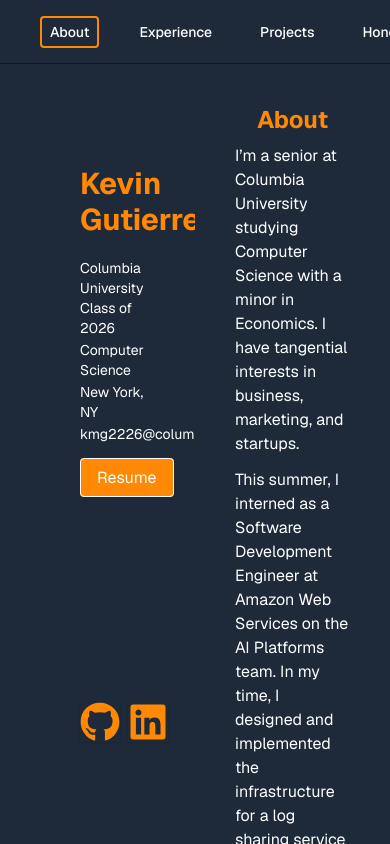
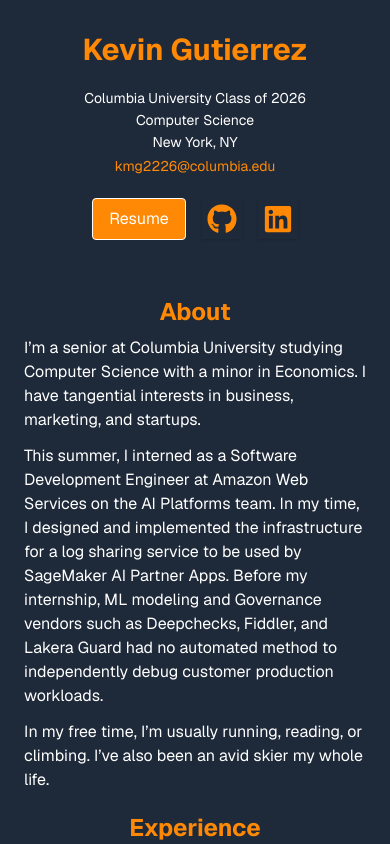
Before and after one commit to kevingutierrez04/kevingutierrez, a Next.js app: page / in a window 390 px wide. Built offline with nearby package versions, Linux system fonts and the light colour scheme.

Commit message:
CSS changes

```diff
--- a/src/app/page.tsx
+++ b/src/app/page.tsx
@@ -34,8 +34,8 @@ export default function Home() {
   return (
     <div className="h-screen w-screen overflow-hidden font-sans">
       {/* Header */}
-      <header className="fixed top-0 left-0 w-full h-16 bg-gray-800 flex items-center pl-10 justify-start border-b-1">
-        <nav className="flex gap-8 text-white font-medium text-sm">
+      <header className="hidden md:flex fixed top-0 left-0 w-full h-16 bg-gray-800 border-b border-gray-700 items-center pl-10 z-10">
+        <nav className="flex gap-8 text-white font-semibold text-sm">
           {["about", "experience", "projects", "honors"].map((id) => (
             <button
               key={id}
@@ -60,33 +60,38 @@ export default function Home() {
       </header>
 
       {/* Split layout */}
-      <div className="flex pt-16 h-full">
+      <div className="flex flex-col md:flex-row md:pt-16 h-full">
         {/* Left fixed panel */}
-        <aside className="content-center w-1/2 bg-gray-800 text-white pl-20 p-10 space-y-5 overflow-y-auto">
+        <aside className="w-full md:w-1/3 bg-gray-800 text-white px-6 py-8 md:pl-20 md:p-10 space-y-5 overflow-visible text-center md:text-left">
           <div>
-            <h1 className="text-left pb-5 text-3xl font-bold text-orange-400">Kevin Gutierrez</h1>
-            <p className="pb-0.5 text-left text-sm">Columbia University Class of 2026</p>
-            <p className="pb-0.5 text-left text-sm">Computer Science</p>
-            <p className="pb-0.5 text-left text-sm">New York, NY</p>
-            <p className="pb-0.5 text-left text-sm">kmg2226@columbia.edu</p>
+            <h1 className="pb-5 text-3xl font-bold text-orange-400">Kevin Gutierrez</h1>
+            <p className="pb-0.5 text-sm">Columbia University Class of 2026</p>
+            <p className="pb-0.5 text-sm">Computer Science</p>
+            <p className="pb-0.5 text-sm">New York, NY</p>
+            <a
+              href="mailto:kmg2226@columbia.edu"
+              className="pb-0.5 text-sm text-orange-400 hover:underline transition inline-block"
+            >
+              kmg2226@columbia.edu
+            </a>
           </div>
-          <a className="bg-orange-400 cursor-pointer mt-4 px-4 py-2 border border-white rounded hover:bg-orange-600 duration-700 transition"
+          <div className="mt-4 flex items-center justify-center md:justify-start gap-4">
+            <a
               href="/images/Gutierrez,Kevin.pdf"
               target="_blank"
               rel="noopener noreferrer"
+              className="bg-orange-400 cursor-pointer px-4 py-2 border border-white rounded hover:bg-orange-600 duration-700 transition"
             >
               Resume
             </a>
 
-          <div className="h-48"></div>
-            <div className="flex gap-2">
             <a
               href="https://github.com/kevingutierrez04"
               target="_blank"
               rel="noopener noreferrer"
               className="w-[40px] h-[40px] flex items-center justify-center shadow-sm text-orange-400 hover:text-orange-600 transition"
             >
-                <FaGithub size={40} />
+              <FaGithub size={30} />
             </a>
             <a
               href="https://www.linkedin.com/in/kevin-gutierrez-garcia/"
@@ -94,15 +99,15 @@ export default function Home() {
               rel="noopener noreferrer"
               className="w-[40px] h-[40px] flex items-center justify-center shadow-sm text-orange-400 hover:text-orange-600 transition"
             >
-                <FaLinkedin size={40} />
+              <FaLinkedin size={30} />
             </a>
           </div>
         </aside>
 
         {/* Right panel */}
-        <main ref = {mainRef} className="bg-gray-800 w-1/2 h-full overflow-y-scroll p-10 space-y-5 text-white">
+        <main ref = {mainRef} className="bg-gray-800 w-full md:w-2/3 h-full overflow-y-scroll md:p-10 p-6 space-y-5 text-white">
           <section id="about">
-            <h2 className="text-orange-400 text-center text-2xl font-bold mb-2 pt-20 -mt-20">About</h2>
+            <h2 className="text-orange-400 text-center text-2xl font-bold mb-2 pt-20 md:pt-20 -mt-20">About</h2>
             <div className="space-y-3">
               <p>
               I’m a senior at Columbia University studying Computer Science with a minor in Economics.
```
Lines whose indentation alone changed are shown as unchanged.
